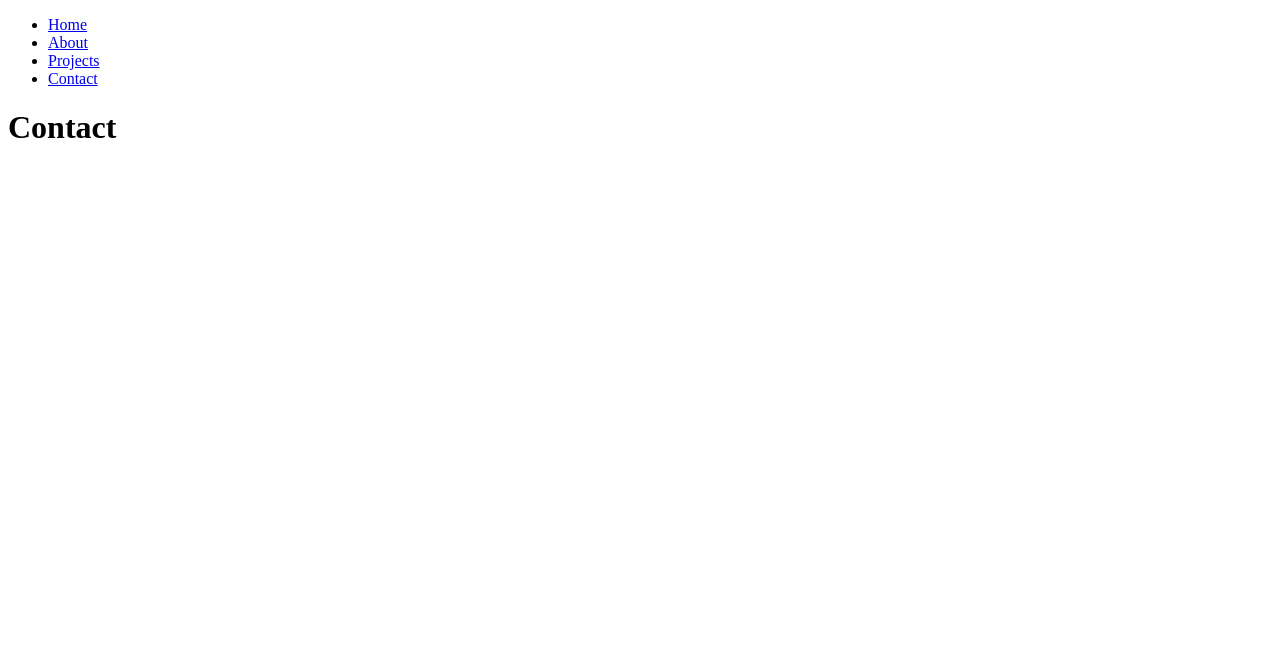
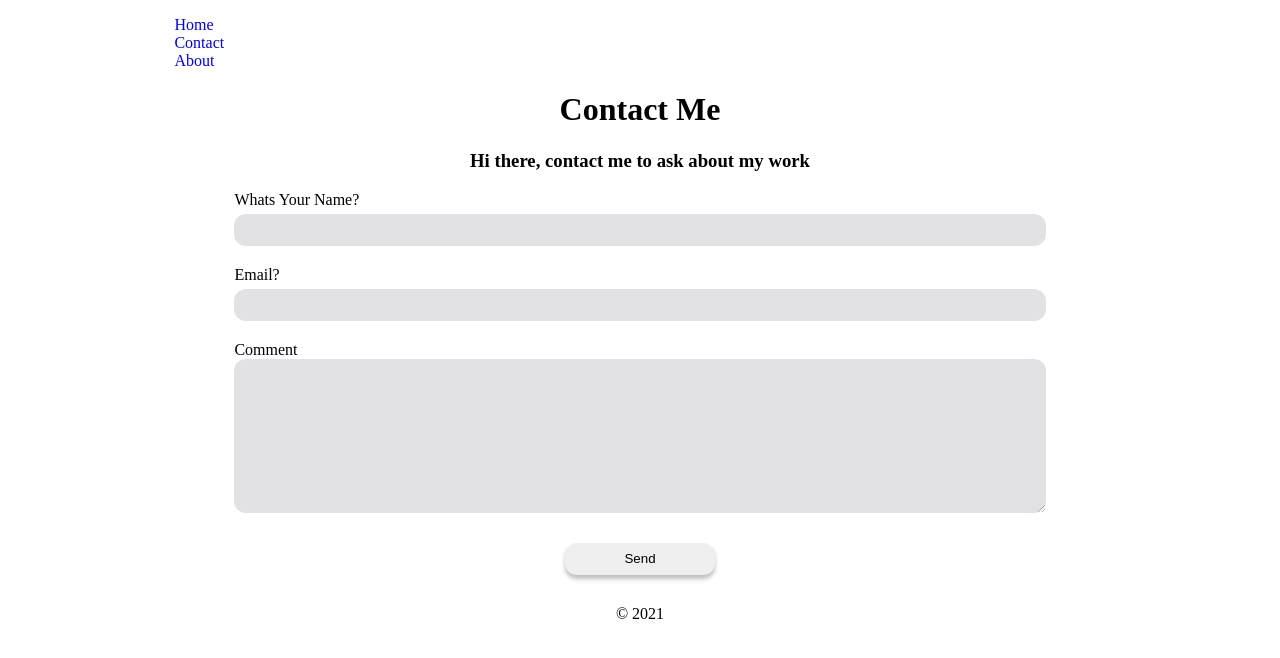
Before and after one commit to JhonathanMusa/web-app, a plain HTML site: page src/pages/contact.html in a window 1280 px wide. Drawn offline with Linux system fonts and the light colour scheme.

Commit message:
styles added

```diff
--- a/src/pages/contact.html
+++ b/src/pages/contact.html
@@ -4,20 +4,42 @@
         <meta charset="UTF-8" />
         <meta http-equiv="X-UA-Compatible" content="IE=edge" />
         <meta name="viewport" content="width=device-width, initial-scale=1.0" />
+        <link rel="stylesheet" href="../styles/style.css" />
         <title>Document</title>
     </head>
 
     <body>
-        <div class="container">
+        <div class="container__contact">
             <nav>
-                <ul>
+                <ul class="main__nav">
                     <li><a href="index.html">Home</a></li>
+                    <li><a href="contact.html">Contact</a></li>
                     <li><a href="about.html">About</a></li>
-                    <li><a href="project.html">Projects</a></li>
-                    <li><a href="contact.html">Contact</a></li>
                 </ul>
             </nav>
-            <h1>Contact</h1>
+            <main>
+                <h1>Contact Me</h1>
+                <h3>Hi there, contact me to ask about my work</h3>
+                <form class="form__contact">
+                    <label for="name">Whats Your Name?</label>
+                    <input class="input" type="text" />
+
+                    <label for="email">Email?</label>
+                    <input class="input" type="email" />
+
+                    <label for="comment">Comment</label>
+                    <textarea
+                        class="comment"
+                        name="comment"
+                        cols="30"
+                        rows="10"
+                    ></textarea>
+
+                    <button class="btn_submit" type="submit">Send</button>
+                </form>
+            </main>
+
+            <footer>&copy 2021</footer>
         </div>
     </body>
 </html>
--- a/src/styles/style.css
+++ b/src/styles/style.css
@@ -1,5 +1,3 @@
-
-
 /* MENU */
 
 .overlay {
@@ -62,3 +60,79 @@
     cursor: pointer;
     color: #fff;
 }
+
+/* NAV */
+
+
+/* ABOUT */
+
+.container__about{
+    width: 80%;
+    margin: auto;
+}
+
+article{
+    margin: auto;
+    width: 30%;
+}
+
+.about__section{
+    display: flex;
+}
+
+.main__nav li {
+    list-style-type: none;
+}
+
+.main__nav li a {
+    text-decoration: none;
+}
+
+/* CONTACT */
+
+.container__contact {
+    width: 80%;
+    margin: auto;
+}
+
+h1,
+h3 {
+    text-align: center;
+}
+
+.form__contact {
+    display: flex;
+    justify-content: center;
+    flex-direction: column;
+    padding: 0 100px;
+}
+
+.input {
+    margin-top: 5px;
+    margin-bottom: 20px;
+    height: 30px;
+    border-radius: 12px;
+    border: none;
+    background: #c5c3c9;
+    opacity: 50%;
+}
+
+.comment {
+    border: none;
+    background: #c5c3c9;
+    opacity: 50%;
+    border-radius: 12px;
+}
+
+.btn_submit {
+    margin: 30px auto;
+    width: 150px;
+    height: 32px;
+    border: none;
+    border-radius: 12px;
+    box-shadow: 0px 4px 4px rgba(0, 0, 0, 0.25);
+}
+
+footer{
+    text-align: center;
+}
```
Also changed, not shown: src/pages/about.html (+32 -5 lines), src/pages/index.html (+25 -14 lines), src/pages/project.html (+3 -3 lines).
